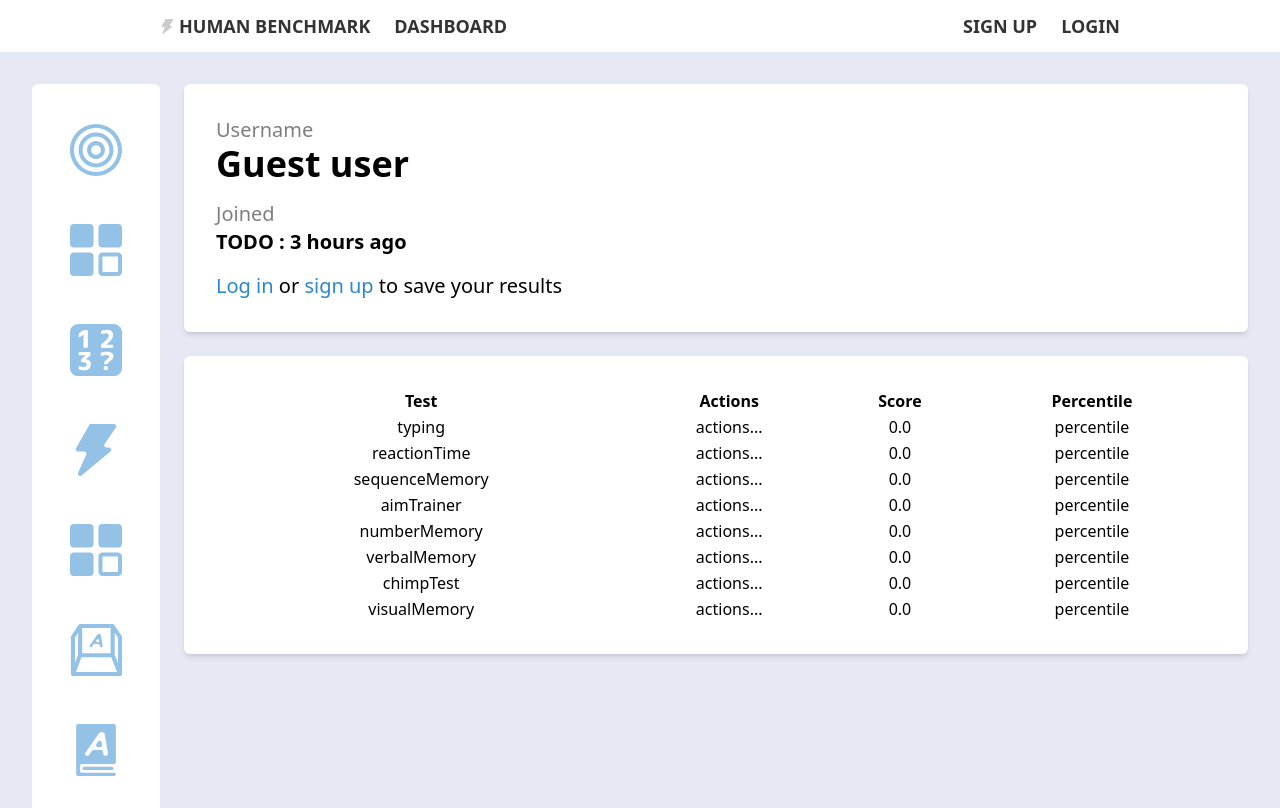
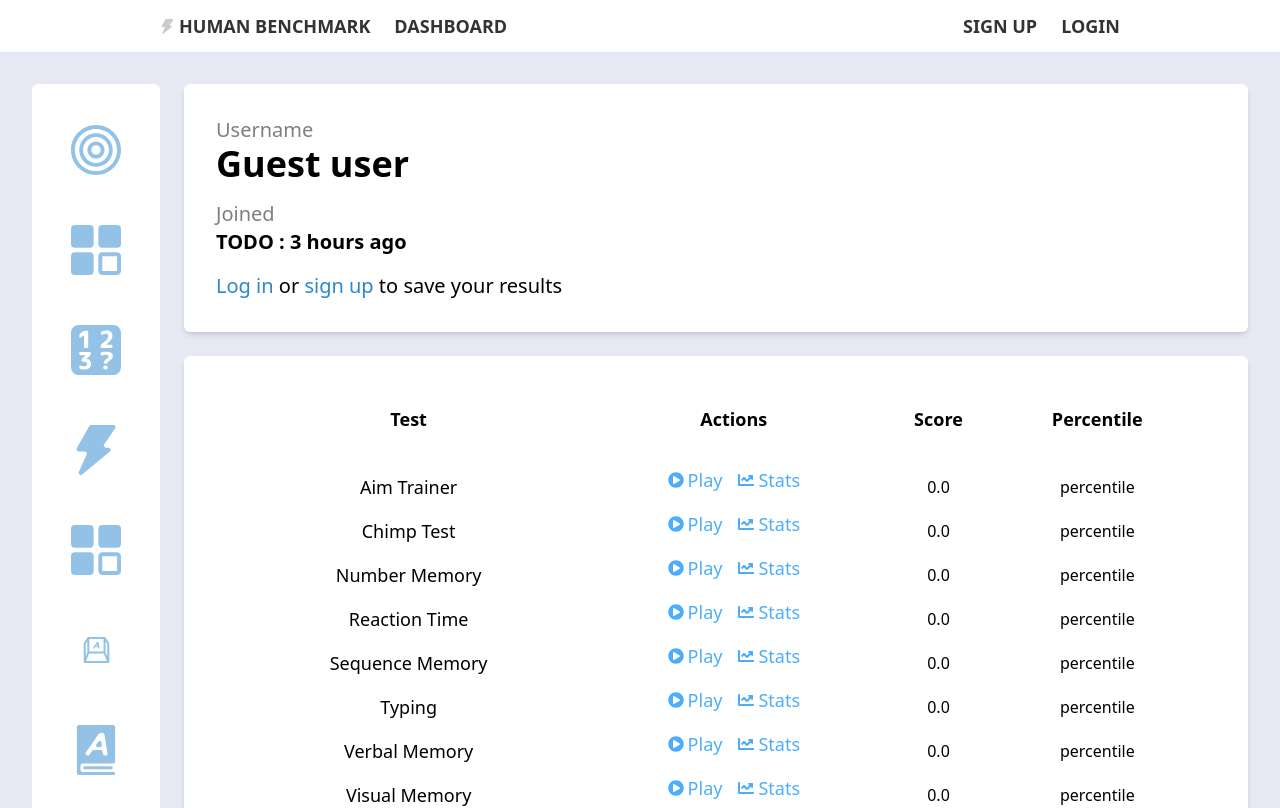
Before and after one commit to gitbeet/humanbenchmark-clone, a React (Vite) app: page /dashboard in a window 1280 px wide. Shown: the top 808 px of the page. Built offline with nearby package versions, Linux system fonts and the light colour scheme; no server answers.

Commit message:
wokring on dashboard

```diff
--- a/src/assets/icons.tsx
+++ b/src/assets/icons.tsx
@@ -1,6 +1,5 @@
 export const reactionTimeIcon = (
   <svg
-    className="p-6"
     width="100"
     height="100"
     viewBox="0 0 100 128"
@@ -17,7 +16,6 @@
 
 export const sequenceMemoryIcon = (
   <svg
-    className="p-6"
     width="128"
     height="100"
     viewBox="0 0 128 128"
@@ -39,7 +37,6 @@
 
 export const aimTrainerIcon = (
   <svg
-    className="p-6"
     width="128"
     height="100"
     viewBox="0 0 128 128"
@@ -70,7 +67,6 @@
 
 export const numberMemoryIcon = (
   <svg
-    className="p-6"
     width="128"
     height="100"
     viewBox="0 0 128 128"
@@ -89,7 +85,6 @@
 
 export const verbalMemoryIcon = (
   <svg
-    className="p-6"
     width="100"
     height="100"
     viewBox="0 0 100 131"
@@ -116,7 +111,6 @@
 
 export const chimpTestIcon = (
   <svg
-    className="p-6"
     width="128"
     height="100"
     viewBox="0 0 128 128"
@@ -138,7 +132,6 @@
 
 export const visualMemoryIcon = (
   <svg
-    className="p-6"
     width="128"
     height="100"
     viewBox="0 0 128 128"
@@ -231,3 +224,39 @@
     ></path>
   </svg>
 );
+
+export const playButtonIcon = (
+  <svg
+    className="w-4 h-4"
+    aria-hidden="true"
+    focusable="false"
+    data-prefix="fas"
+    data-icon="play-circle"
+    role="img"
+    xmlns="http://www.w3.org/2000/svg"
+    viewBox="0 0 512 512"
+  >
+    <path
+      fill="currentColor"
+      d="M256 8C119 8 8 119 8 256s111 248 248 248 248-111 248-248S393 8 256 8zm115.7 272l-176 101c-15.8 8.8-35.7-2.5-35.7-21V152c0-18.4 19.8-29.8 35.7-21l176 107c16.4 9.2 16.4 32.9 0 42z"
+    ></path>
+  </svg>
+);
+
+export const statsIcon = (
+  <svg
+    className="w-4 h-4"
+    aria-hidden="true"
+    focusable="false"
+    data-prefix="fas"
+    data-icon="chart-line"
+    role="img"
+    xmlns="http://www.w3.org/2000/svg"
+    viewBox="0 0 512 512"
+  >
+    <path
+      fill="currentColor"
+      d="M496 384H64V80c0-8.84-7.16-16-16-16H16C7.16 64 0 71.16 0 80v336c0 17.67 14.33 32 32 32h464c8.84 0 16-7.16 16-16v-32c0-8.84-7.16-16-16-16zM464 96H345.94c-21.38 0-32.09 25.85-16.97 40.97l32.4 32.4L288 242.75l-73.37-73.37c-12.5-12.5-32.76-12.5-45.25 0l-68.69 68.69c-6.25 6.25-6.25 16.38 0 22.63l22.62 22.62c6.25 6.25 16.38 6.25 22.63 0L192 237.25l73.37 73.37c12.5 12.5 32.76 12.5 45.25 0l96-96 32.4 32.4c15.12 15.12 40.97 4.41 40.97-16.97V112c.01-8.84-7.15-16-15.99-16z"
+    ></path>
+  </svg>
+);
--- a/src/components/Dashboard.tsx
+++ b/src/components/Dashboard.tsx
@@ -4,23 +4,47 @@
   aimTrainerIcon,
   chimpTestIcon,
   numberMemoryIcon,
+  playButtonIcon,
   reactionTimeIcon,
   sequenceMemoryIcon,
+  statsIcon,
   typingIcon,
   verbalMemoryIcon,
   visualMemoryIcon,
 } from "../assets/icons";
+import IconLink from "./IconLink";
 
-const icons = [
-  aimTrainerIcon,
-  chimpTestIcon,
-  numberMemoryIcon,
-  reactionTimeIcon,
-  sequenceMemoryIcon,
-  typingIcon,
-  verbalMemoryIcon,
-  visualMemoryIcon,
-];
+// TODO : - 1 object instead of 2
+interface IconsDataInterface {
+  [key: string]: JSX.Element;
+}
+
+interface NamesDataInterface {
+  [key: string]: string;
+}
+
+const namesData: NamesDataInterface = {
+  aimTrainer: "Aim Trainer",
+  chimpTest: "Chimp Test",
+  numberMemory: "Number Memory",
+  reactionTime: "Reaction Time",
+  sequenceMemory: "Sequence Memory",
+  typing: "Typing",
+  verbalMemory: "Verbal Memory",
+  visualMemory: "Visual Memory",
+};
+
+const iconsData: IconsDataInterface = {
+  aimtrainer: aimTrainerIcon,
+  chimptest: chimpTestIcon,
+  numbermemory: numberMemoryIcon,
+  reactiontime: reactionTimeIcon,
+  sequencememory: sequenceMemoryIcon,
+  typing: typingIcon,
+  verbalmemory: verbalMemoryIcon,
+  visualmemory: visualMemoryIcon,
+};
+
 const Dashboard = () => {
   const { results } = useAppSelector((state) => state.results);
   const { user } = useAppSelector((state) => state.user);
@@ -28,8 +52,10 @@
     <div className="bg-neutral-100 w-full min-h-[100dvh] p-8">
       <div className="flex gap-6">
         <div className="bg-white flex flex-col items-center rounded-md py-4">
-          {icons.map((icon) => (
-            <div className="text-neutral-blue">{icon}</div>
+          {Object.entries(iconsData).map((icon: [string, JSX.Element]) => (
+            <div className="text-neutral-blue  hover:text-orange transition-colors duration-100 scale-50">
+              <Link to={`/test/${icon[0]}`}> {icon[1]}</Link>
+            </div>
           ))}
         </div>
         <div className="w-full  space-y-6">
@@ -59,22 +85,31 @@
             )}
           </div>
           {/* RESULTS SECTION */}
-          <div className="bg-white p-8 rounded-md shadow-md space-y-4">
-            <table className="w-full ">
+          <div className="bg-white p-12 rounded-md shadow-md space-y-4">
+            <table className="w-full">
               <tbody>
-                <tr>
-                  <th>Test</th>
-                  <th>Actions</th>
-                  <th>Score</th>
-                  <th>Percentile</th>
+                <tr className="text-lg">
+                  <th className="pb-8">Test</th>
+                  <th className="pb-8">Actions</th>
+                  <th className="pb-8">Score</th>
+                  <th className="pb-8">Percentile</th>
                 </tr>
                 {Object.entries(results || {})
-                  // .sort((a, b) => a[0] > b[0])
+                  .sort()
                   .map((res: any, index) => (
                     <tr key={index}>
-                      <td className=" text-center">{res[0]}</td>
-                      <td className=" text-center">actions...</td>
-                      <td className=" text-center">
+                      <td className="text-center text-lg py-2">
+                        {namesData[res[0] as keyof NamesDataInterface]}
+                      </td>
+                      <td className=" text-center flex gap-4 justify-center items-center">
+                        <IconLink
+                          text="Play"
+                          icon={playButtonIcon}
+                          link={`../test/${res[0].toString().toLowerCase()}`}
+                        />
+                        <IconLink text="Stats" icon={statsIcon} link={`#`} />
+                      </td>
+                      <td className="text-center">
                         {(
                           res[1].reduce(
                             (acc: number, x: number) => acc + x,
--- a/src/components/GameItem.tsx
+++ b/src/components/GameItem.tsx
@@ -30,18 +30,13 @@
     | "visualMemory";
 }
 
-const GameItem = ({
-  icon,
-  title,
-  description,
-  newGame,
-  setCurrentGame,
-  gameId,
-}: Props) => {
+const GameItem = ({ icon, title, description, newGame }: Props) => {
   return (
     <>
       <div className="flex flex-col items-center ">
-        <div className="text-neutral-blue group-hover:text-orange">{icon}</div>
+        <div className="text-neutral-blue group-hover:text-orange p-6 scale-75">
+          {icon}
+        </div>
         <h3 className="font-bold text-2xl w-full text-center">{title}</h3>
       </div>
       <p className="text-lg  text-center">{description}</p>
--- /dev/null
+++ b/src/components/IconLink.tsx
@@ -0,0 +1,21 @@
+import { Link } from "react-router-dom";
+
+interface Props {
+  text: string;
+  icon: JSX.Element;
+  link: string;
+}
+
+const IconLink = ({ text, icon, link }: Props) => {
+  return (
+    <Link
+      to={link}
+      className="flex gap-1 justify-center items-center text-light-blue hover:text-neutral-900"
+    >
+      <div className="scale-100">{icon}</div>
+      <p className="hover:underline text-lg">{text}</p>
+    </Link>
+  );
+};
+
+export default IconLink;
--- a/src/components/WelcomeScreen.tsx
+++ b/src/components/WelcomeScreen.tsx
@@ -26,7 +26,7 @@
         isLoaded ? "opacity-100 translate-y-0" : "opacity-0 translate-y-8"
       } transition-[transform,opacity] duration-[900ms] ease-out space-y-16 flex flex-col items-center text-white`}
     >
-      <div className=" scale-[1.9] animate-pulse w-fit">{logo}</div>
+      <div className="animate-pulse w-fit">{logo}</div>
       <div className="space-y-4 flex flex-col items-center">
         <div className="text-7xl font-normal">{heading}</div>
         {buttonPosition === "above" ? button : null}
```
